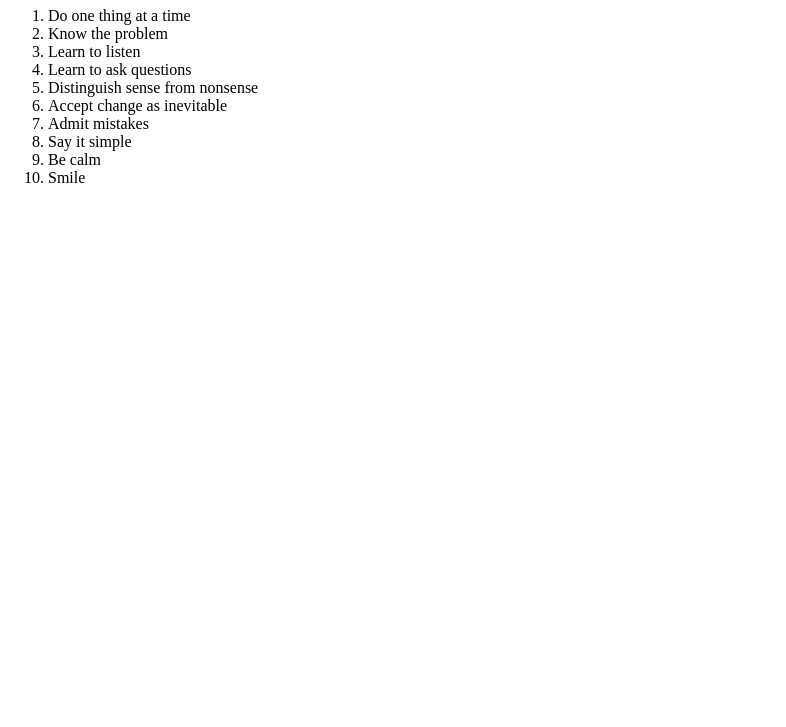
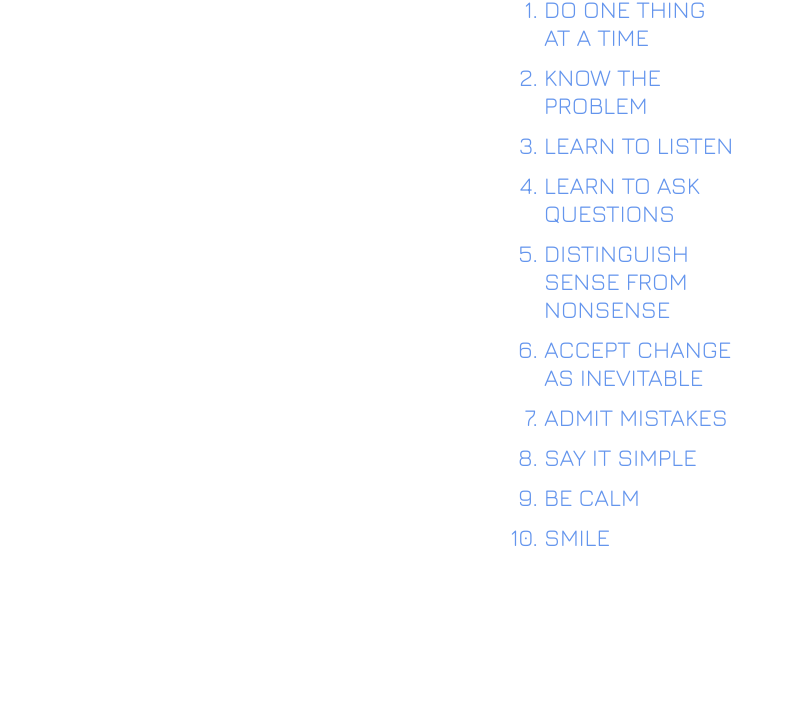
Before and after one commit to nathanjoy9/NathanJoy_top-list, a plain HTML site: page How-to-work-better.html in a window 1280 px wide. Shown: the part 73-800 px from the top of the page, without its empty margins (0-786 px from the left). Drawn offline with nearby package versions, Linux system fonts and the light colour scheme.

Commit message:
version2ou3

```diff
--- a/How-to-work-better.html
+++ b/How-to-work-better.html
@@ -4,6 +4,31 @@
 	<meta charset="UTF-8">
 	<meta name="viewport" content="width=device-width, initial-scale=1.0">
 	<title>How to work better.</title>
+	<link rel="stylesheet" href="style.css">
+
+<link rel="preconnect" href="https://fonts.googleapis.com">
+<link rel="preconnect" href="https://fonts.gstatic.com" crossorigin>
+<link href="https://fonts.googleapis.com/css2?family=Jura:wght@300..700&display=swap" rel="stylesheet">
+<style>
+body{
+	font-family: "Jura", sans-serif;
+	text-transform: uppercase;
+
+	max-width: 12rem;
+	margin: auto;
+
+color: cornflowerblue;
+background-color: white;
+
+}
+h1, li{ font-size: 1.5rem;
+font-weight: 400;
+margin-bottom: 0.5em;
+
+
+}
+</style>
+
 </head>
 <body>
 	<h1>How to work better.</h1>
--- a/style.css
+++ b/style.css
@@ -1,3 +1,8 @@
+
+/* reset */
+*{
+	margin: 0; padding: 0;
+}
+
 body{
 	font-family: system-ui;
-}
```
